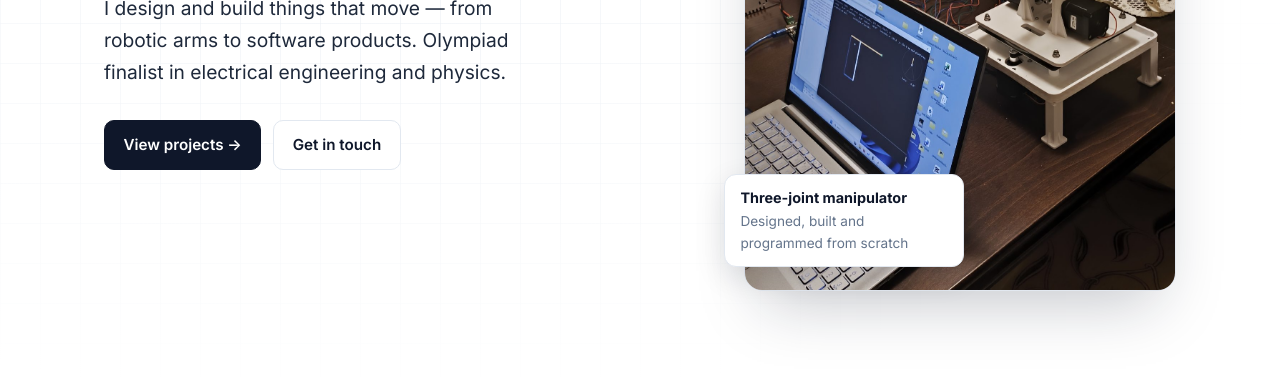
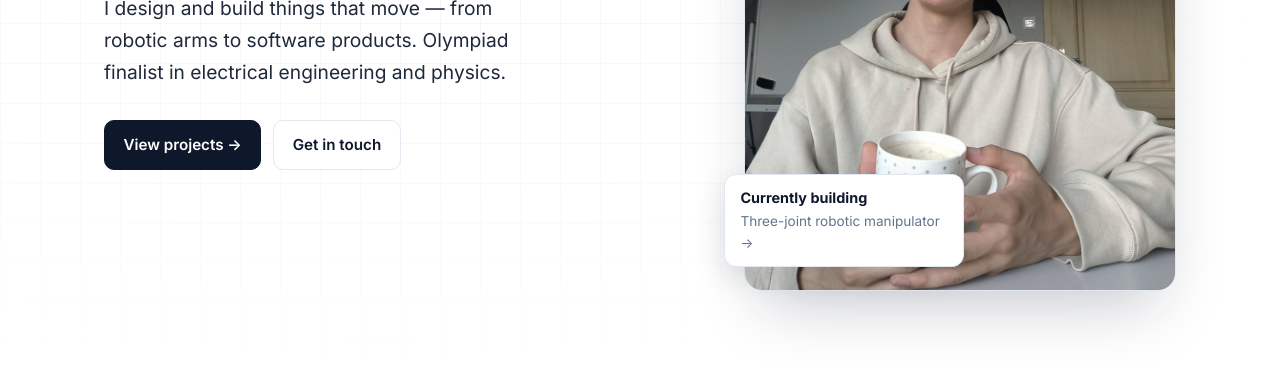
Before and after one commit to prejer/prejer.github.io, a plain HTML site: page index.html in a window 1280 px wide. Shown: the part 402-779 px from the top of the page. Drawn offline with Linux system fonts and the light colour scheme.

Commit message:
Add portrait to hero
Co-Authored-By: Claude Opus 5.5 <noreply@anthropic.com>
Claude-Session: https://claude.ai/code/session_01DmFqYQnzmwXaKSsVrnYZSN

```diff
--- a/index.html
+++ b/index.html
@@ -2,18 +2,18 @@
 <html lang="en">
 <head>
   <meta charset="UTF-8">
-  <meta name="site-version" content="20261117123659">
+  <meta name="site-version" content="20261117132951">
   <meta http-equiv="Cache-Control" content="no-cache">
   <meta name="viewport" content="width=device-width, initial-scale=1.0">
   <title>Paweł Rejer — Engineering, Robotics, Physics</title>
   <meta name="description" content="Paweł Rejer — building robots and software. EUROELEKTRA and AGH Diamond Index finalist.">
   <meta property="og:title" content="Paweł Rejer">
   <meta property="og:description" content="Engineering, robotics, physics — projects and achievements.">
-  <meta property="og:image" content="https://prejer.github.io/assets/manipulator/manipulator-12.jpg">
+  <meta property="og:image" content="https://prejer.github.io/assets/pawel.jpg">
   <link rel="preconnect" href="https://fonts.googleapis.com">
   <link rel="preconnect" href="https://fonts.gstatic.com" crossorigin>
   <link href="https://fonts.googleapis.com/css2?family=Inter:wght@400;500;600;700&family=JetBrains+Mono:wght@500;600&display=swap" rel="stylesheet">
-  <link rel="stylesheet" href="style.css?v=20261117123659">
+  <link rel="stylesheet" href="style.css?v=20261117132951">
 </head>
 <body>
   <header class="topbar">
@@ -43,9 +43,10 @@
           </div>
         </div>
         <div class="hero-media">
-          <img src="assets/manipulator/manipulator-12.jpg" alt="Three-joint robotic manipulator controlled from a laptop">
-          <div class="tag"><strong data-i18n="hero.tag.t">Three-joint manipulator</strong><span class="muted" data-i18n="hero.tag.d">Designed, built and programmed from scratch</span></div>
+          <img src="assets/pawel.jpg" alt="Paweł Rejer" style="object-position:center 30%">
+          <a class="tag" href="manipulator.html"><strong data-i18n="hero.tag.t2">Currently building</strong><span class="muted" data-i18n="hero.tag.d2">Three-joint robotic manipulator →</span></a>
         </div>
+      </div>
       </div>
     </section>
 
@@ -222,6 +223,6 @@
       <nav><a href="https://www.linkedin.com/in/pawel-rejer/" target="_blank" rel="noopener">LinkedIn</a><a href="mailto:p.rejer10@gmail.com">Email</a></nav>
     </div>
   </footer>
-  <script src="script.js?v=20261117123659"></script>
+  <script src="script.js?v=20261117132951"></script>
 </body>
 </html>
--- a/script.js
+++ b/script.js
@@ -39,6 +39,8 @@ const pl = {
   "hero.lead": "Projektuję i buduję rzeczy, które się ruszają — od ramion robotycznych po produkty software'owe. Finalista olimpiad z elektrotechniki i fizyki.",
   "hero.cta1": "Zobacz projekty →",
   "hero.cta2": "Skontaktuj się",
+  "hero.tag.t2": "Aktualnie buduję",
+  "hero.tag.d2": "Manipulator trójprzegubowy →",
   "hero.tag.t": "Manipulator trójprzegubowy",
   "hero.tag.d": "Zaprojektowany, zbudowany i zaprogramowany od zera",
 
--- a/style.css
+++ b/style.css
@@ -106,6 +106,9 @@ h1, h2, h3 { color: var(--ink); letter-spacing: -0.02em; }
   padding: .7rem .95rem; box-shadow: 0 10px 30px rgba(15,23,42,.12);
   font-size: .85rem; max-width: 240px;
 }
+.hero-media a.tag { color: inherit; display: block; transition: transform .15s; }
+.hero-media a.tag:hover { text-decoration: none; transform: translateY(-2px); }
+.hero-media .tag span { display: block; }
 .hero-media .tag strong { display: block; color: var(--ink); font-size: .9rem; }
 
 /* ---------- stats ---------- */
```
Also changed, not shown: autocam.html (+3 -3 lines), competitions.html (+3 -3 lines), manipulator.html (+3 -3 lines), notes-stand.html (+3 -3 lines), projects.html (+3 -3 lines), slabaxis.html (+3 -3 lines), assets/pawel.jpg (added).
